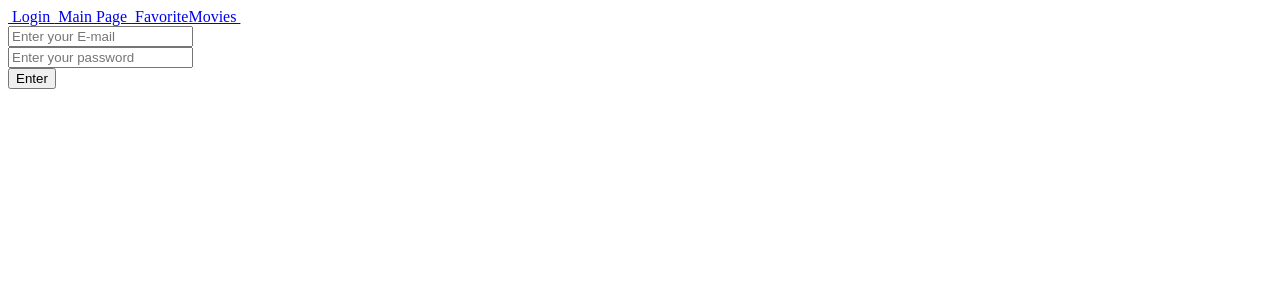
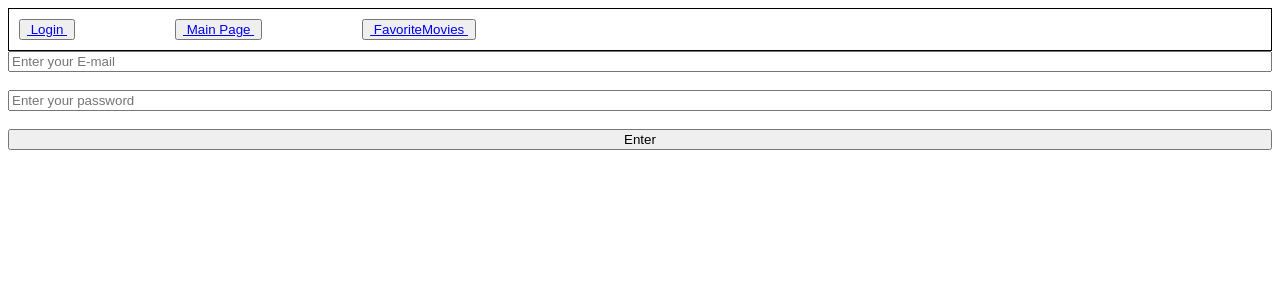
Before and after one commit to tigran12345678/Movie-Website, a React (Vite) app: page / in a window 1280 px wide. Shown: the top 300 px of the page. Built offline with nearby package versions, Linux system fonts and the light colour scheme.

Commit message:
Added popular movies to be displayed if the user input is empty

```diff
--- a/src/App.css
+++ b/src/App.css
@@ -1,19 +1,35 @@
+.App{
+  display: flex;
+  flex-flow: column;
+}
+
 .Movies{
   display: flex;
-  flex-flow: row wrap;
+  flex-flow: column wrap;
 }
 
 .Movie{
   display: flex;
   flex-flow: column;
+  width: 200px;
+  height: 200px;
 }
 
-.App{
-  display: flex;
-  flex-flow: column;
-}
 
 .Favorites {
   display: flex;
   flex-flow: row;
 }
+
+.Head{
+  display: flex;
+  flex-flow: column;
+}
+
+.Navigation {
+  border: 1px solid;
+  display: flex;
+  flex-flow: row;
+  gap: 100px;
+  padding: 10px;
+}
--- a/src/App.tsx
+++ b/src/App.tsx
@@ -48,11 +48,11 @@ const router = createBrowserRouter ([
  function App() {
   return (
 
-    <>
+    <div>
 
         <RouterProvider router = {router} />
 
-    </>
+    </div>
 
   );
 }
--- a/src/components/favoritesPage/DrawFavoriteMovie.tsx
+++ b/src/components/favoritesPage/DrawFavoriteMovie.tsx
@@ -11,7 +11,7 @@ function DrawFavoriteMovie({title, yearOfRelease, poster}){
             <img src={poster} alt="" />
             <p>{title}</p>
             <p>{yearOfRelease}</p>
-
+            <button>Remove from Favorites</button>
         </div>
 
     );
--- a/src/components/layout/HeaderNavigation.tsx
+++ b/src/components/layout/HeaderNavigation.tsx
@@ -3,25 +3,30 @@ import { NavLink } from "react-router"
 function Layout({children}) {
 
     return (
-    <>
-        <nav>
+    <div className="Head">
+        <nav className="Navigation">
+        <button className="login">
+
         <NavLink to ="/" end>
         &nbsp;Login&nbsp;
         </NavLink>
 
+        </button>
+
+        <button>
         <NavLink to ="/MainPage" end>
         &nbsp;Main Page&nbsp;
         </NavLink>
+        </button>
 
-
-
+        <button>
         <NavLink to ="/favoriteMovies" end>
         &nbsp;FavoriteMovies&nbsp;
         </NavLink>
-
+        </button>
         </nav>
         {children}
-    </>
+    </div>
     );
 
 
--- a/src/components/mainPage/Movies.tsx
+++ b/src/components/mainPage/Movies.tsx
@@ -1,12 +1,13 @@
   import { useEffect, useState } from "react";
   import FavoritesPage from "../favoritesPage/FavoritesPage";
   import Movie from "./Movie";
+  import PopularMovies from "./PopularMovies";
 
   function Movies() {
     const [movies, setMovies] = useState([]);
     const [userInput, setUserInput] = useState("");
     const [savedMovies, setSavedMovies] = useState([]);
-
+    const isSearching = userInput.trim().length > 0;
 
     function saveMovie(id:number){
         const movieToSave = movies.find((movie) => movie.id === id);
@@ -17,9 +18,14 @@ function Movies() {
       if(savedMovies.length > 0){
         alert("Movie Saved");
         localStorage.setItem("favorites", JSON.stringify(savedMovies));
+
+      }
+      else{
+
       }
 
     }, [savedMovies])
+
 
 
     useEffect(() => {
@@ -43,7 +49,9 @@ function Movies() {
 
         <input type="text" value = {userInput} onChange={(e) => setUserInput(e.target.value)} placeholder="What movie are you looking for" />
         <br />
-      {movies.map((movie) => (
+
+
+        {isSearching ? movies.map((movie) => (
           <Movie
             key={movie.id}
             id = {movie.id}
@@ -53,7 +61,7 @@ function Movies() {
             type={movie.title}
             saveFunction={saveMovie}
           />
-      ))}
+        )): (<PopularMovies />)}
       </div>
     );
   }
--- /dev/null
+++ b/src/components/mainPage/PopularMovies.tsx
@@ -0,0 +1,46 @@
+import { useEffect, useState } from "react";
+
+
+
+function PopularMovies(){
+
+    const [popularMovies, setPopularMovies] = useState([]);
+
+    useEffect(() => {
+        const API_KEY = "3e2bc978b19b61c296bbfd833ff9ecd5";
+        fetch(
+          `https://api.themoviedb.org/3/movie/popular?api_key=${API_KEY}&language=en-US&page=1`
+          )
+          .then((res) => res.json())
+          .then((data) => {
+            setPopularMovies(data.results || []);
+          })
+          .catch((err) => console.error(err));
+      }, []);
+
+
+
+
+    return(
+        <div>
+
+        {popularMovies.map((popularMovie) => (
+            <div>
+
+             <img src={`https://image.tmdb.org/t/p/w200${popularMovie.poster_path}`} alt="" />
+             <p>{popularMovie.original_title} </p>
+             <p>{popularMovie.release_date} </p>
+
+            </div>
+
+        ))}
+
+
+        </div>
+    );
+
+}
+
+
+
+export default PopularMovies
```
Lines whose indentation alone changed are shown as unchanged.
